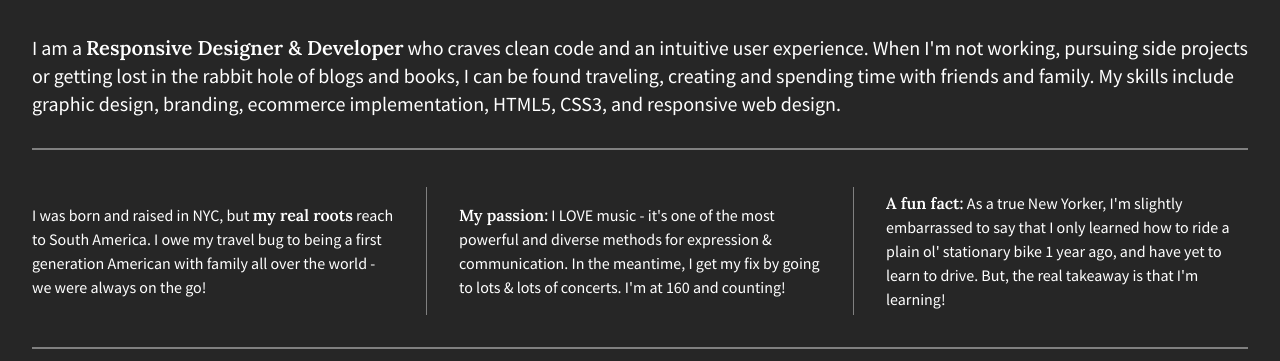
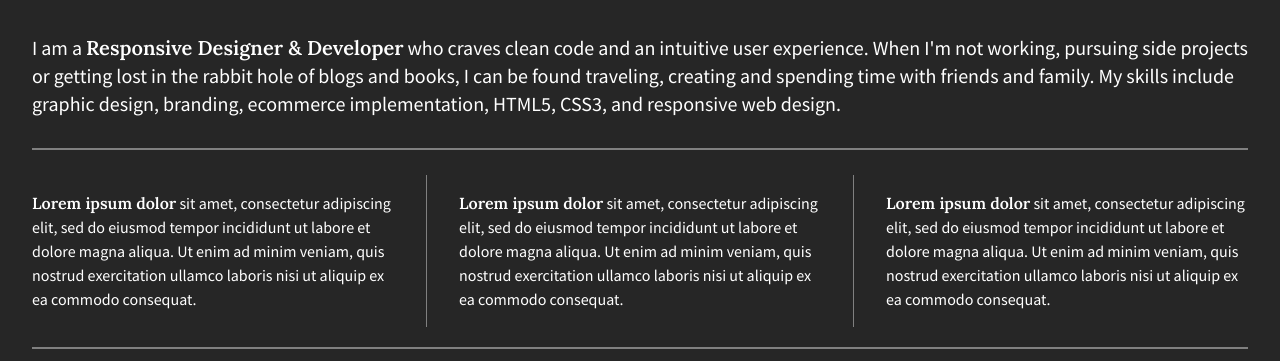
Before and after one commit to MeganSe/206-flexbox-layout, a plain HTML site: page index.html in a window 1280 px wide. Shown: the part 118-479 px from the top of the page. Drawn offline with nearby package versions, Linux system fonts and the light colour scheme.

Commit message:
Put lorem ipsum in flex items as place-holder text

```diff
--- a/index.html
+++ b/index.html
@@ -32,18 +32,21 @@
 
     <!-- ======== Start three colum layout content ======== -->
             <div id="div-1" class="flex-items">
-                <p>I was born and raised in NYC, but <span>my real roots</span> reach to South America. I owe my travel bug to being
-                    a first generation American with family all over the world - we were always on the go!
+                <p><span>Lorem ipsum dolor</span> sit amet, consectetur adipiscing elit, sed do eiusmod tempor incididunt ut
+                    labore et dolore magna aliqua. Ut enim ad minim veniam, quis nostrud exercitation ullamco laboris
+                    nisi ut aliquip ex ea commodo consequat.
                 </p>
             </div>
             <div id="div-2" class="flex-items">
-                <p><span>My passion:</span> I LOVE music - it's one of the most powerful and diverse methods for expression & communication.
-                    In the meantime, I get my fix by going to lots & lots of concerts. I'm at 160 and counting!
+                <p><span>Lorem ipsum dolor</span> sit amet, consectetur adipiscing elit, sed do eiusmod tempor incididunt ut
+                    labore et dolore magna aliqua. Ut enim ad minim veniam, quis nostrud exercitation ullamco laboris
+                    nisi ut aliquip ex ea commodo consequat.
                 </p>
             </div>
             <div id="div-3" class="flex-items">
-                <p><span>A fun fact:</span> As a true New Yorker, I'm slightly embarrassed to say that I only learned how to ride a plain ol'
-                    stationary bike 1 year ago, and have yet to learn to drive. But, the real takeaway is that I'm learning!
+                <p><span>Lorem ipsum dolor</span> sit amet, consectetur adipiscing elit, sed do eiusmod tempor incididunt ut
+                    labore et dolore magna aliqua. Ut enim ad minim veniam, quis nostrud exercitation ullamco laboris
+                    nisi ut aliquip ex ea commodo consequat.
                 </p>
             </div>
     <!-- ========= End three colum layout content ========= -->
```
